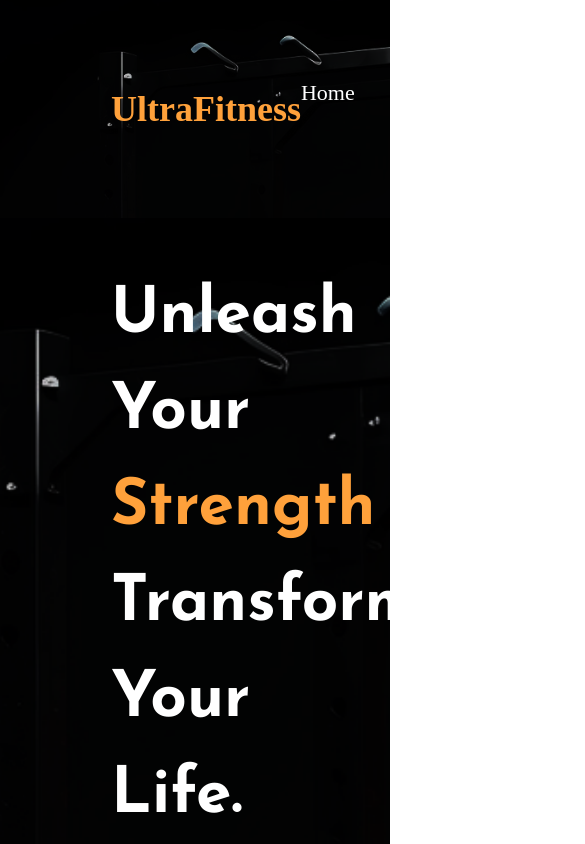
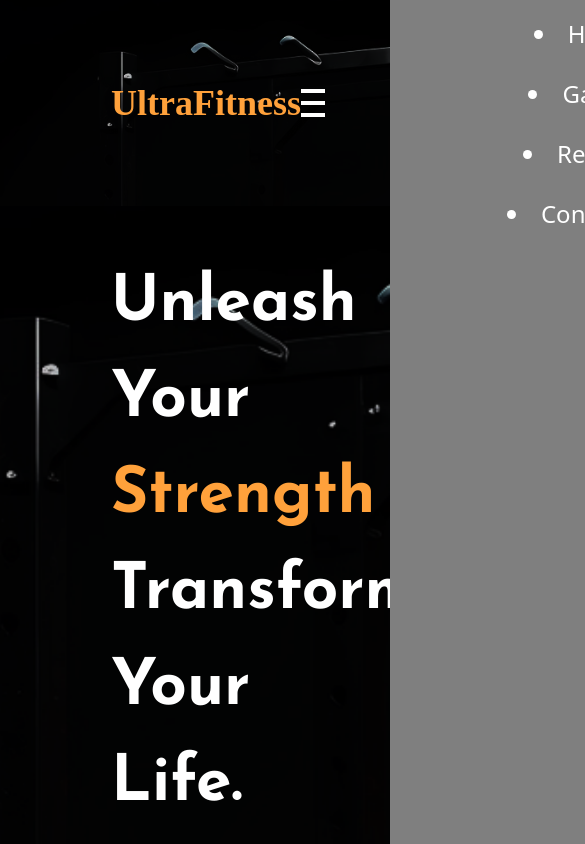
Before and after one commit to sohan-sindhav/UltraFitness, a React (Vite) app in the folder Frontend/: page / in a window 390 px wide. Shown: the top 844 px of the page, 585 px wide, since content can reach past the window. Built offline with nearby package versions, Linux system fonts and the light colour scheme; a web font is replaced by a local one.

Commit message:
navbar responsive

```diff
--- a/Frontend/src/Components/navbar.jsx
+++ b/Frontend/src/Components/navbar.jsx
@@ -1,33 +1,80 @@
-import React from "react";
+import React, { useState } from "react";
 import { motion } from "framer-motion"; // Import motion for animations
 
 function Navbar() {
+  const [isMobileMenuOpen, setIsMobileMenuOpen] = useState(false); // Track if mobile menu is open
   const elements = ["Home", "Gallery", "Reviews", "Contact Us"];
+
+  // Toggle mobile menu
+  const toggleMobileMenu = () => {
+    setIsMobileMenuOpen(!isMobileMenuOpen);
+  };
 
   return (
     <div>
       <div className="px-[111px] py-[76px] font-inknut flex justify-between items-center">
+        {/* Logo */}
         <div className="text-[36px] font-inknut font-bold text-[#FFA13B]">
           UltraFitness
         </div>
-        <div>
-          <ul className="flex space-x-[45px]">
+
+        {/* Navbar items for larger screens */}
+        <div className="hidden md:flex space-x-[45px]">
           {elements.map((element, index) => (
             <motion.li
               key={index}
               className="text-[22px] text-white hover:text-[#FFA13B] hover:cursor-pointer transition-all"
-                initial={{ opacity: 0, scale: 0.9 }} // Starts off small and invisible
-                animate={{ opacity: 1, scale: 1 }} // Ends up fully visible and normal size
-                whileHover={{ scale: 1.1 }} // Pop-up effect on hover
+              initial={{ opacity: 0, scale: 0.9 }}
+              animate={{ opacity: 1, scale: 1 }}
+              whileHover={{ scale: 1.1 }}
               transition={{
                 opacity: { duration: 0.2 },
                 scale: { duration: 0.2 },
-                }} // Speed up the animation
+              }}
             >
               {element}
             </motion.li>
           ))}
-          </ul>
+        </div>
+
+        {/* Mobile Hamburger Icon */}
+        <div className="md:hidden" onClick={toggleMobileMenu}>
+          <motion.div
+            className="flex flex-col justify-center items-center space-y-2 cursor-pointer"
+            initial={{ opacity: 0 }}
+            animate={{ opacity: 1 }}
+            transition={{ duration: 0.2 }}
+          >
+            <div className="w-6 h-1 bg-white"></div>
+            <div className="w-6 h-1 bg-white"></div>
+            <div className="w-6 h-1 bg-white"></div>
+          </motion.div>
+        </div>
+      </div>
+
+      {/* Mobile Menu */}
+      <div
+        className={`md:hidden bg-black bg-opacity-50 p-4 absolute top-0 left-0 w-full h-full z-10 transform transition-all ${
+          isMobileMenuOpen ? "translate-x-0" : "translate-x-full"
+        }`}
+        onClick={toggleMobileMenu}
+      >
+        <div className="flex flex-col items-center space-y-6">
+          {elements.map((element, index) => (
+            <motion.li
+              key={index}
+              className="text-[24px] text-white hover:text-[#FFA13B] hover:cursor-pointer transition-all"
+              initial={{ opacity: 0, x: -50 }}
+              animate={{ opacity: 1, x: 0 }}
+              transition={{
+                opacity: { duration: 0.2 },
+                x: { duration: 0.3 },
+              }}
+              onClick={toggleMobileMenu} // Close the menu when an item is clicked
+            >
+              {element}
+            </motion.li>
+          ))}
         </div>
       </div>
     </div>
```
Lines whose indentation alone changed are shown as unchanged.
